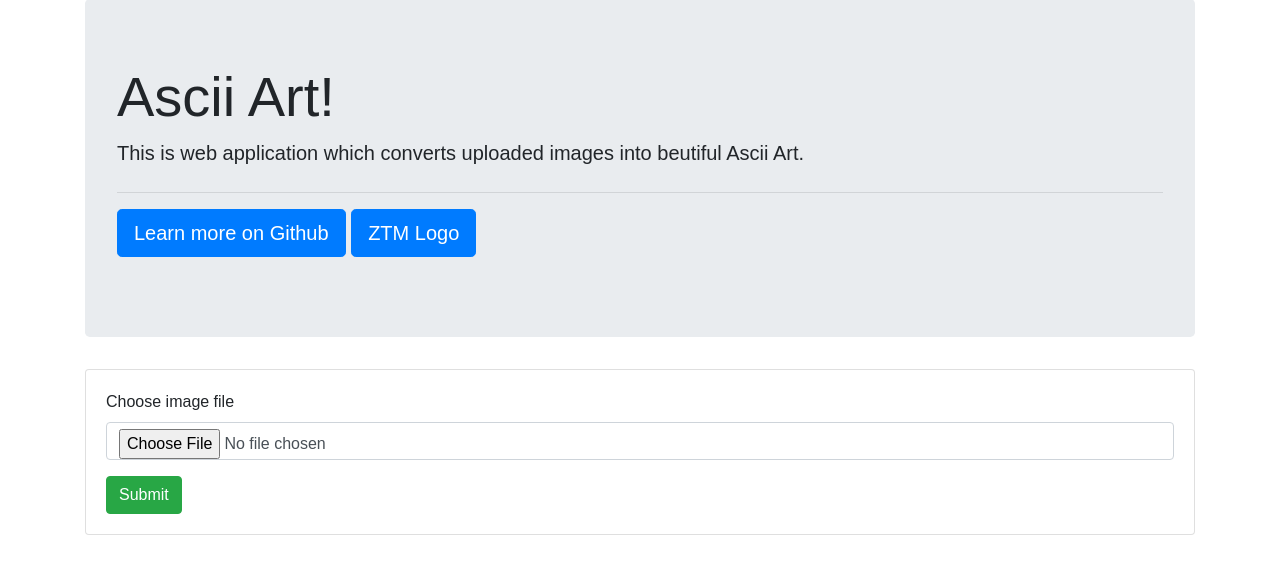
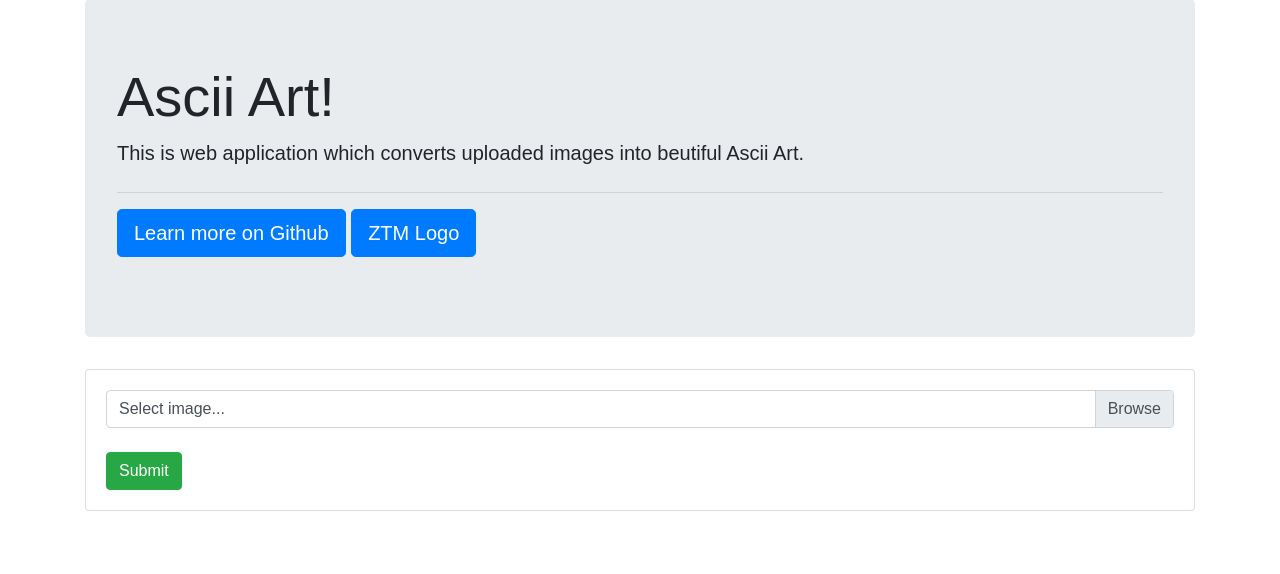
Before and after one commit to zero-to-mastery/ascii-art-2021, a Flask app: page / in a window 1280 px wide. Shown: the part 86-660 px from the top of the page. Run offline with Flask 2, Linux system fonts and the light colour scheme; some libraries are stand-ins or nearby versions.

Commit message:
Update index.html

```diff
--- a/templates/index.html
+++ b/templates/index.html
@@ -1,15 +1,18 @@
 <!DOCTYPE html>
 <html lang="en">
   <head>
-  <meta charset="UTF-8">
-  <meta http-equiv="X-UA-Compatible" content="IE=edge">
-  <meta name="viewport" content="width=device-width, initial-scale=1.0">
-  <link rel="stylesheet" href="https://stackpath.bootstrapcdn.com/bootstrap/4.3.1/css/bootstrap.min.css">
+    <meta charset="UTF-8" />
+    <meta http-equiv="X-UA-Compatible" content="IE=edge" />
+    <meta name="viewport" content="width=device-width, initial-scale=1.0" />
+    <link
+      rel="stylesheet"
+      href="https://stackpath.bootstrapcdn.com/bootstrap/4.3.1/css/bootstrap.min.css"
+    />
     <title>ZTM | Ascii Art</title>
   </head>
   <style>
     body {
-    font-family: 'Poppins', sans-serif;
+      font-family: "Poppins", sans-serif;
     }
     .navbar-brand {
       font-weight: 600;
@@ -18,13 +21,17 @@
   <body>
     <nav class="navbar navbar-light bg-light">
       <div class="container-fluid">
-      <a class="navbar-brand" href="#" style="display: flex; align-items: center;">
+        <a
+          class="navbar-brand"
+          href="#"
+          style="display: flex; align-items: center"
+        >
           <img
             src="https://avatars.githubusercontent.com/u/35373879?s=280&v=4"
             alt="Logo"
             height="35px"
             class="d-inline-block align-text-top mx-4"
-        >
+          />
           ZTM - Ascii Art
         </a>
       </div>
@@ -33,15 +40,19 @@
     <div class="container my-4">
       <div class="jumbotron mt-4">
         <h1 class="display-4">Ascii Art!</h1>
-      <p class="lead">This is web application which converts uploaded images into beutiful Ascii Art.</p>
-      <hr class="mt-4">
+        <p class="lead">
+          This is web application which converts uploaded images into beutiful
+          Ascii Art.
+        </p>
+        <hr class="mt-4" />
         <p class="lead">
           <a
             class="btn btn-primary btn-lg"
             href="https://github.com/zero-to-mastery/ascii-art-2021"
             role="button"
             target="_blank"
-        >Learn more on Github</a>
+            >Learn more on Github</a
+          >
           <a href="./ztm-logo.html" class="btn btn-primary btn-lg">ZTM Logo</a>
         </p>
       </div>
@@ -60,16 +71,24 @@
             <label class="form-check-label" for="exampleCheck1">Check me out</label>
           </div> -->
 
-          <div class="mb-3 form-group">
-            <label for="choosefile" class="form-label">Choose image file</label>
-            <input type="file" name="file1" id="choosefile" class="form-control" accept="image/*">
+            <div class="custom-file">
+              <input
+                type="file"
+                class="custom-file-input"
+                name="image"
+                id="image"
+              />
+              <label class="custom-file-label" for="image"
+                >Select image...</label
+              >
             </div>
-
+            <br />
+            <br />
             <button type="submit" class="btn btn-success">Submit</button>
           </form>
         </div>
       </div>
-
-  </div> <!--CONTAINER END-->
+    </div>
+    <!--CONTAINER END-->
   </body>
 </html>
```
Lines whose indentation alone changed are shown as unchanged.
